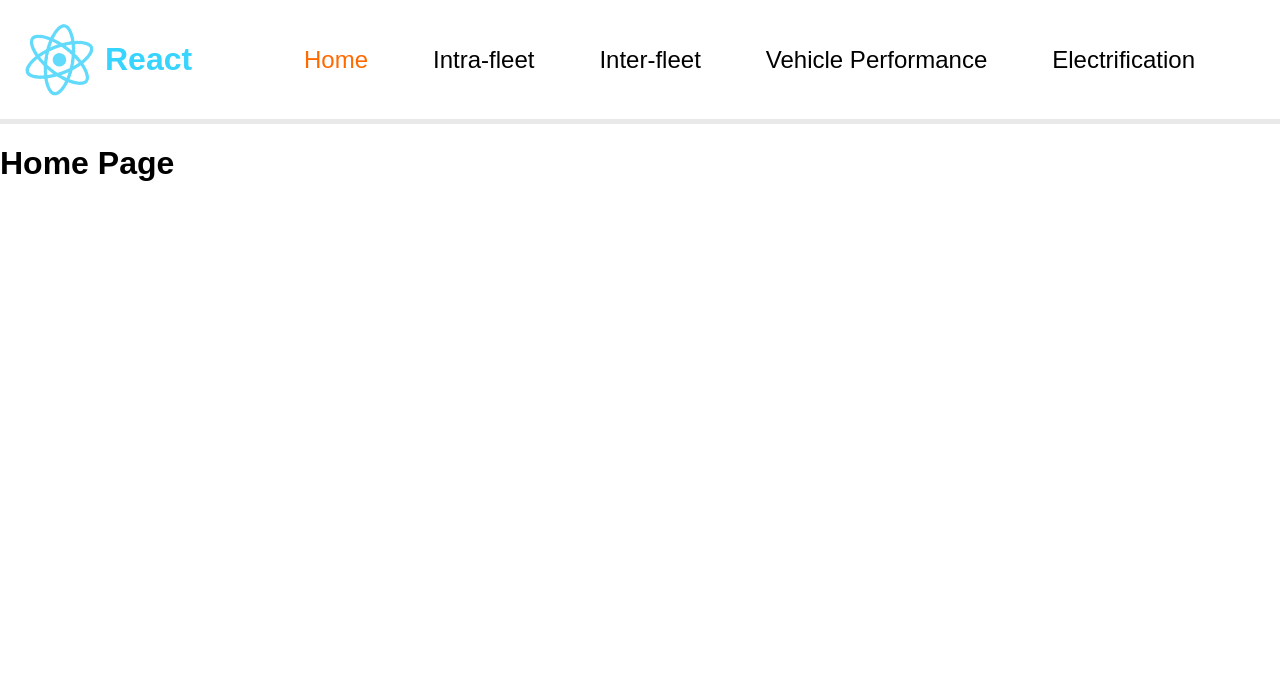
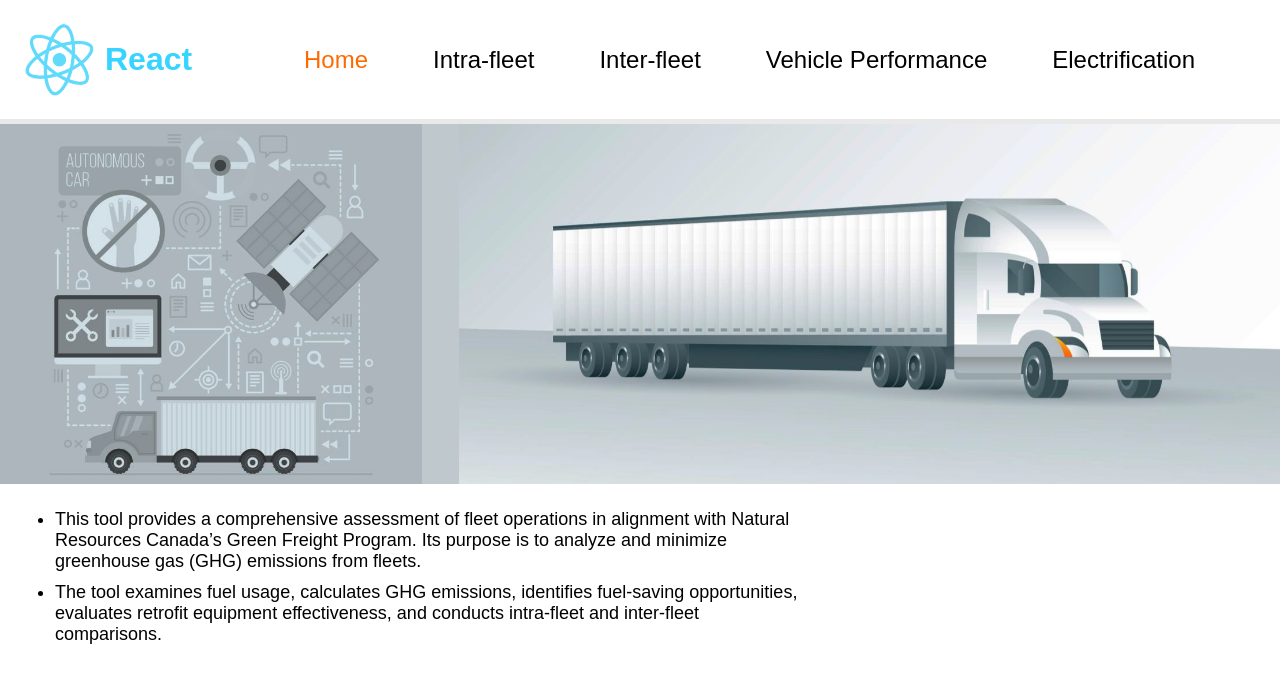
Before and after one commit to Radwanbaba13/VRTTA-UI-Task, a React (Create React App) app in the folder ui-task/: page /home in a window 1280 px wide. Shown: the top 682 px of the page. Built offline with nearby package versions, Linux system fonts and the light colour scheme.

Commit message:
Added Homepage

```diff
--- /dev/null
+++ b/ui-task/src/Pages/HomePage.css
@@ -0,0 +1,18 @@
+.truckImages {
+    height: 45vh;
+  }
+
+  .truckBg {
+    background-color: #bfc9cd;
+    display: flex;
+    align-items: center;
+    justify-content: space-between;
+    margin-bottom: 25px;
+  }
+
+  .infoContainer {
+    margin-left: 15px;
+    font-size: 18px;
+    max-width: 60%;
+    margin-top: 10px;
+  }
--- a/ui-task/src/Pages/HomePage.jsx
+++ b/ui-task/src/Pages/HomePage.jsx
@@ -1,12 +1,31 @@
 import React from "react";
 import Navbar from "../Components/Navbar/Navbar";
+import truck from "../Static/truck.png";
+import truck2 from "../Static/truck2.png";
+import "./HomePage.css";
 
 const HomePage = () => {
   return (
-    <div>
+    <>
       <Navbar />
-      <h1>Home Page</h1>
-    </div>
+      <div className="truckBg">
+        <img className="truckImages" src={truck2} alt="truck" />
+        <img className="truckImages" src={truck} alt="truck" />
+      </div>
+      <ul>
+        <li className="infoContainer">
+          This tool provides a comprehensive assessment of fleet operations in
+          alignment with Natural Resources Canada’s Green Freight Program. Its
+          purpose is to analyze and minimize greenhouse gas (GHG) emissions from
+          fleets.
+        </li>
+        <li className="infoContainer">
+          The tool examines fuel usage, calculates GHG emissions, identifies
+          fuel-saving opportunities, evaluates retrofit equipment effectiveness,
+          and conducts intra-fleet and inter-fleet comparisons.
+        </li>
+      </ul>
+    </>
   );
 };
 
```
Also changed, not shown: 1 other file (tests, documents, lock files or other folders).
